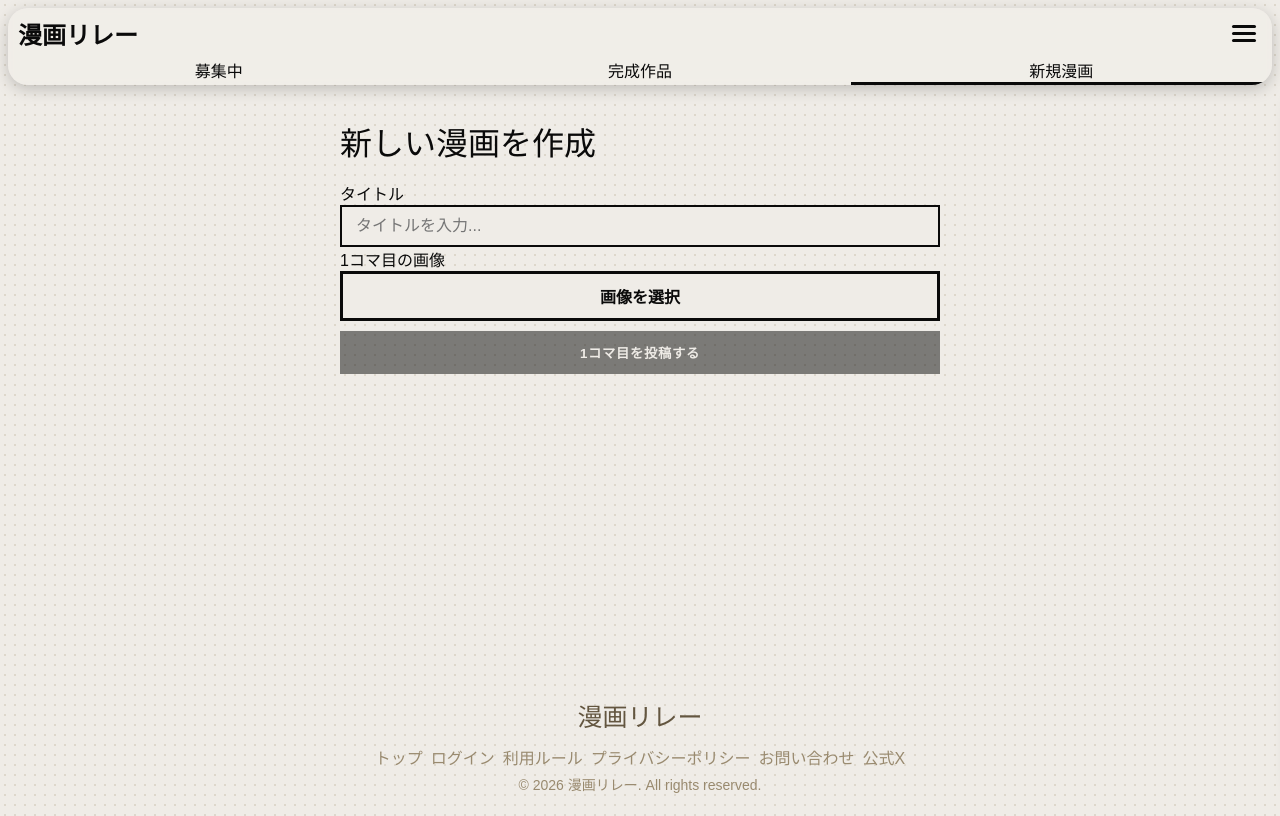
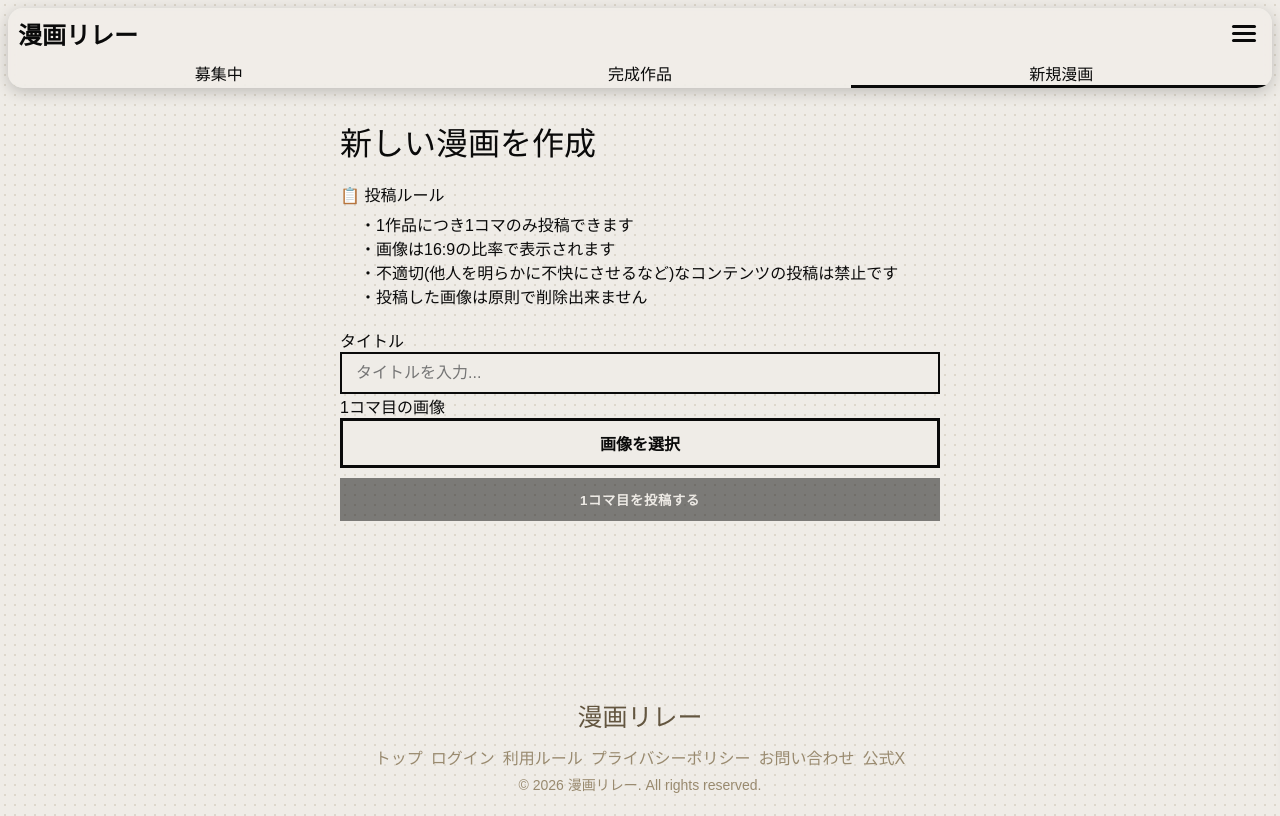
Before and after one commit to tororo-kombu/manga-relay, a Next.js app: page /create in a window 1280 px wide. Built offline with nearby package versions, Linux system fonts and the light colour scheme; no server answers; a web font is replaced by a local one.

Commit message:
投稿画面の改善など

```diff
--- a/app/manga/[id]/page.tsx
+++ b/app/manga/[id]/page.tsx
@@ -3,6 +3,7 @@ import { supabase } from '@/lib/supabase'
 import { createServerClient } from '@supabase/ssr'
 import { cookies } from 'next/headers'
 import AddPanelForm from '@/components/AddPanelForm'
+import PanelModal from '@/components/PanelModal'
 import Link from 'next/link'
 
 export async function generateMetadata({ params }: { params: Promise<{ id: string }> }) {
@@ -102,7 +103,7 @@ export default async function MangaDetailPage({ params }: { params: Promise<{ id
             <p className="text-sm font-bold text-gray-600">この作品にはすでにコマを投稿済みです</p>
           </div>
         ) : (
-          <AddPanelForm mangaId={manga.id} panelOrder={nextOrder} />
+          <PanelModal mangaId={manga.id} panelOrder={nextOrder} />
         )}
       </div>
       <div id='bottom' style={{height:'80px'}}></div>
--- a/components/AddPanelForm.tsx
+++ b/components/AddPanelForm.tsx
@@ -51,7 +51,6 @@ export default function AddPanelForm({ mangaId, panelOrder }: { mangaId: string;
 
   return (
     <div className="card-manga p-6">
-      <h2 className="title-manga text-2xl mb-4">{panelOrder}コマ目を投稿</h2>
       <form onSubmit={handleSubmit} className="flex flex-col gap-4">
         {preview && (
           <div className="panel-frame" style={{borderWidth: '3px 3px 0 3px'}}>
--- a/components/CreateMangaForm.tsx
+++ b/components/CreateMangaForm.tsx
@@ -59,6 +59,18 @@ export default function CreateMangaForm() {
   return (
     <div className="max-w-lg mx-auto p-6" style={{width: '100%', maxWidth: '600px', margin: '120px auto 0px'}}>
       <h1 className="title-manga text-5xl mb-6">新しい漫画を作成</h1>
+        <div className="p-6 flex flex-col gap-6">
+        {/* ルール */}
+        <div style={{marginTop: '-15px'}} className="p-4">
+          <p className="font-black text-sm tracking-widest mb-3">📋 投稿ルール</p>
+          <ul className="flex flex-col gap-2" style={{margin: '-10px 0 20px -20px'}}>
+            <li className="text-sm font-bold flex gap-2">・1作品につき1コマのみ投稿できます</li>
+            <li className="text-sm font-bold flex gap-2">・画像は16:9の比率で表示されます</li>
+            <li className="text-sm font-bold flex gap-2">・不適切(他人を明らかに不快にさせるなど)なコンテンツの投稿は禁止です</li>
+            <li className="text-sm font-bold flex gap-2">・投稿した画像は原則で削除出来ません</li>
+          </ul>
+        </div>
+      </div>
       <div className="card-manga p-6">
         <form onSubmit={handleSubmit} className="flex flex-col gap-4">
           <div>
--- a/components/NavBar.tsx
+++ b/components/NavBar.tsx
@@ -23,7 +23,7 @@ export default function NavBar() {
   useEffect(() => {
     const handleScroll = () => {
       const currentY = window.scrollY
-      if (currentY > lastScrollY.current && currentY > 10) {
+      if (currentY > lastScrollY.current && currentY > 30) {
         setScrolled(true)   // 下スクロール → headerを隠す
       } else {
         setScrolled(false)  // 上スクロール → 全表示
@@ -46,31 +46,30 @@ export default function NavBar() {
     { href: '/create', label: '新規漫画' },
   ]
 
-  // headerの高さ分だけ上にずらす
-  const headerOffset = (scrolled && !menuOpen) ? '-54px' : '0px'
 
   return (
     <>
       <div style={{
         position: 'fixed',
         top: '8px',
-        left: headerOffset === '0px' ? '8px' : '0px',
-        right: headerOffset === '0px' ? '8px' : '0px',
+        left: '8px',
+        right: '8px',
         zIndex: 100,
-        transform: `translateY(${headerOffset})`,
+        overflow: 'hidden',
         transition: '0.3s ease',
-        borderRadius: '20px',
-        overflow: 'hidden',
+        borderRadius: '15px',
         boxShadow: '0 4px 15px #00000034',
-        backgroundColor: '#efece76c',
-        backdropFilter: 'blur(3px) contrast(0.4) brightness(1.4) saturate(2.0)',
+        backgroundColor: '#efece783',
+        backdropFilter: 'blur(5px) contrast(0.4) brightness(1.4) saturate(2.0)',
       }}>
 
         {/* ヘッダー */}
-        <header style={{height: '50px' }}
-          className="px-4 py-3 flex items-center justify-between">
+        <header style={{
+          height: '50px',
+          display: scrolled && !menuOpen ? 'none' : 'flex'
+        }} className="px-4 py-3 flex items-center justify-between">
           <a href="../../../">
-            <h2 style={{ margin: '0 0 0 10px' }}>
+            <h2 style={{margin: '0 0 0 10px', }}>
               漫画リレー
             </h2>
           </a>
@@ -94,9 +93,9 @@ export default function NavBar() {
             return (
               <Link key={tab.href} href={tab.href} className="flex-1 text-center py-3 font-bold text-sm tracking-widest transition-colors"
                 style={{
-                  color: '#0a0a0a',
                   textDecoration: 'none',
-                  borderBottom: isActive ? '3px solid #0a0a0a' : '3px solid #0a0a0a00',
+                  borderBottom: isActive ? '3px solid #0a0a0a' : '3px solid transparent',
+                  paddingTop: '3px',
                 }}>
                 {tab.label}
               </Link>
@@ -108,18 +107,18 @@ export default function NavBar() {
 
       {/* ハンバーガーメニュー */}
       <div style={{
-        position: 'fixed', top: 0, right: 0, bottom: 0, zIndex: 50, width: menuOpen ? '100vw' : '0',
+        position: 'fixed', top: 90, right: 0, bottom: 0, zIndex: 110, width: menuOpen ? '100vw' : '0',
       }} onClick={() => setMenuOpen(false)}>
         <div style={{
           transform: menuOpen ? 'translateX(0px)' : 'translateX(280px)',
           transition: '0.4s cubic-bezier(0.48, 0.12, 0.09, 1)',
-          position: 'absolute', bottom: '12px', right: '10px', width: 260,
-          height: 'calc(100% - 104px)',
+          position: 'fixed', bottom: '12px', right: '10px', width: 260,
+          height: 'calc(100% - 108px)',
           borderRadius: '15px',
-          backgroundColor: '#efece7b8',
-          backdropFilter: 'blur(3px) contrast(0.4) brightness(1.4) saturate(2.0)',
+          boxShadow: '0 4px 15px #00000034',
+          backgroundColor: '#efece783',
+          backdropFilter: 'blur(5px) contrast(0.4) brightness(1.4) saturate(2.0)',
           padding: '20px 24px 24px',
-          boxShadow: '0 4px 15px #00000034',
         }} onClick={(e) => e.stopPropagation()}>
 
           <div className="flex flex-col gap-4">
--- /dev/null
+++ b/components/PanelModal.tsx
@@ -0,0 +1,69 @@
+'use client'
+import { useState } from 'react'
+import AddPanelForm from './AddPanelForm'
+
+export default function PanelModal({ mangaId, panelOrder }: { mangaId: string; panelOrder: number }) {
+  const [open, setOpen] = useState(false)
+
+  return (
+    <>
+      <button className="btn-manga w-full py-3 text-lg" onClick={() => setOpen(true)} style={{position: 'sticky', bottom: '15px', zIndex: 10}}>
+        {panelOrder}コマ目を投稿する
+      </button>
+
+      {open && (
+        <div
+          style={{
+            position: 'fixed', inset: 0, zIndex: 100,
+            backdropFilter: 'blur(3px)brightness(0.9) saturate(1.2)',
+            display: 'flex', alignItems: 'center', justifyContent: 'center',
+            padding: '16px'
+          }}
+          onClick={() => setOpen(false)}
+        >
+          <div
+            style={{
+              boxShadow: '0 4px 15px #00000034',
+              backgroundColor: '#efece7',
+              width: '100%',
+              maxWidth: 480,
+              maxHeight: '90vh',
+              overflowY: 'auto',
+              padding: '15px',
+            }}
+            onClick={(e) => e.stopPropagation()}
+          >
+            {/* ヘッダー */}
+            <div style={{padding: '10px 0 3px 0',}}
+              className="px-6 py-4 flex items-center justify-between">
+              <span className="title-manga text-2xl text-white" style={{fontSize: '24px'}}> {panelOrder}コマ目を投稿</span>
+              <button
+                onClick={() => setOpen(false)}
+                className="text-white font-black text-2xl leading-none"
+                style={{background: 'transparent', border: 'none', cursor: 'pointer', fontSize: '24px'}}
+              >
+                ✕
+              </button>
+            </div>
+
+            <div className="p-6 flex flex-col gap-6">
+              {/* ルール */}
+              <div style={{}} className="p-4">
+                <p className="font-black text-sm tracking-widest mb-3">📋 投稿ルール</p>
+                <ul className="flex flex-col gap-2" style={{margin: '-10px 0 20px -20px'}}>
+                    <li className="text-sm font-bold flex gap-2">・1作品につき1コマのみ投稿できます</li>
+                    <li className="text-sm font-bold flex gap-2">・画像は16:9の比率で表示されます</li>
+                    <li className="text-sm font-bold flex gap-2">・不適切(他人を明らかに不快にさせるなど)なコンテンツの投稿は禁止です</li>
+                    <li className="text-sm font-bold flex gap-2">・投稿した画像は原則で削除出来ません</li>
+                </ul>
+              </div>
+
+              {/* フォーム */}
+              <AddPanelForm mangaId={mangaId} panelOrder={panelOrder} />
+            </div>
+          </div>
+        </div>
+      )}
+    </>
+  )
+}
```
